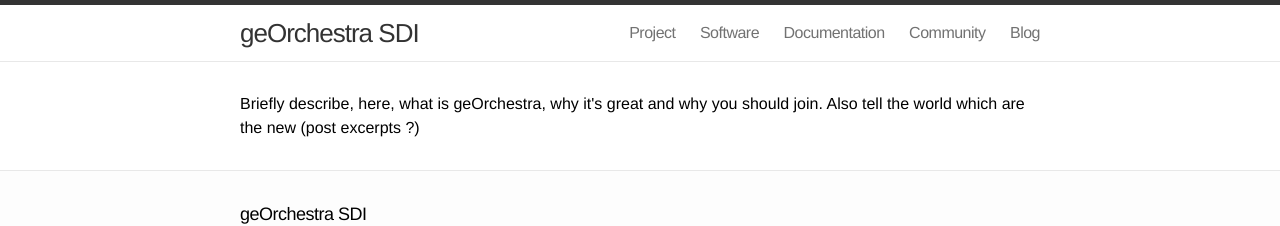
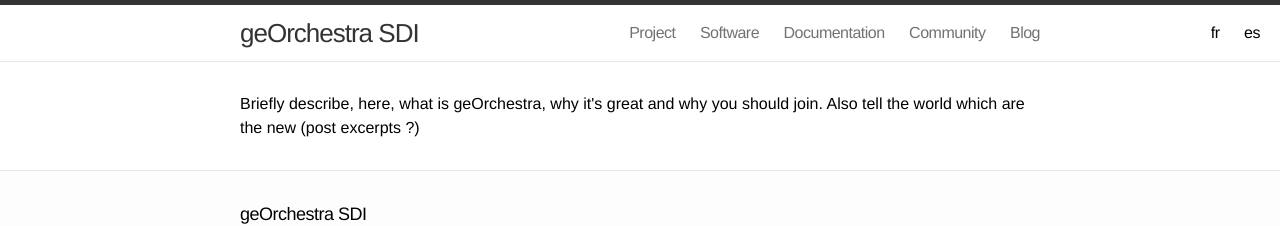
Before and after one commit to georchestra/georchestra.github.io, a Jekyll site: the page built from index.html, in a window 1280 px wide. Shown: the top 226 px of the page. Built offline with Jekyll 4.4.1, drawn with Linux system fonts in a browser that asks for light colours.

Commit message:
lang selector

```diff
--- a/_includes/header.html
+++ b/_includes/header.html
@@ -1,4 +1,32 @@
 <header class="site-header">
+
+    <nav class="site-nav" id="lang-selector">
+      <a href="#" class="menu-icon">
+        <svg version="1.1" xmlns="http://www.w3.org/2000/svg" xmlns:xlink="http://www.w3.org/1999/xlink" x="0px" y="0px"
+           viewBox="0 0 18 15" enable-background="new 0 0 18 15" xml:space="preserve">
+          <path fill="#505050" d="M18,1.484c0,0.82-0.665,1.484-1.484,1.484H1.484C0.665,2.969,0,2.304,0,1.484l0,0C0,0.665,0.665,0,1.484,0
+            h15.031C17.335,0,18,0.665,18,1.484L18,1.484z"/>
+          <path fill="#505050" d="M18,7.516C18,8.335,17.335,9,16.516,9H1.484C0.665,9,0,8.335,0,7.516l0,0c0-0.82,0.665-1.484,1.484-1.484
+            h15.031C17.335,6.031,18,6.696,18,7.516L18,7.516z"/>
+          <path fill="#505050" d="M18,13.516C18,14.335,17.335,15,16.516,15H1.484C0.665,15,0,14.335,0,13.516l0,0
+            c0-0.82,0.665-1.484,1.484-1.484h15.031C17.335,12.031,18,12.696,18,13.516L18,13.516z"/>
+        </svg>
+      </a>
+      <div class="trigger">
+        {% if page.lang == "en" or page.lang == "" %}
+          <a class="lang-link" href="">fr</a>
+          <a class="lang-link" href="">es</a>
+        {% endif %}
+        {% if page.lang == "fr" %}
+          <a class="lang-link" href="">en</a>
+          <a class="lang-link" href="">es</a>
+        {% endif %}
+        {% if page.lang == "es" %}
+          <a class="lang-link" href="">en</a>
+          <a class="lang-link" href="">fr</a>
+        {% endif %}
+      </div>
+    </nav>
 
   <div class="wrap">
 
--- a/css/main.css
+++ b/css/main.css
@@ -51,6 +51,7 @@
 .site-title:hover,
 .site-title:visited {
   display: block;
+  text-decoration: none;
   color: #333;
   font-size: 26px;
   letter-spacing: -1px;
@@ -70,6 +71,12 @@
 .site-nav .page-link {
   margin-left: 20px;
   color: #727272;
+  letter-spacing: -.5px;
+}
+
+.site-nav .lang-link {
+  margin-right: 20px;
+  color: #000;
   letter-spacing: -.5px;
 }
 
@@ -352,7 +359,7 @@
   .site-nav {
     position: fixed;
     z-index: 10;
-    top: 14px; right: 8px;
+    top: 14px; right: 48px;
     background-color: white;
     -webkit-border-radius: 5px;
     -moz-border-radius: 5px;
@@ -380,12 +387,16 @@
 
   .site-nav:hover .trigger { display: block; }
 
-  .site-nav .page-link {
+  .site-nav .page-link, .site-nav .lang-link {
     display: block;
     text-align: right;
     line-height: 1.25;
     padding: 5px 10px;
     margin: 0;
+  }
+
+  #lang-selector {
+	top: 14px; right: 8px;
   }
 
   .post-header h1 { font-size: 36px; }
```
